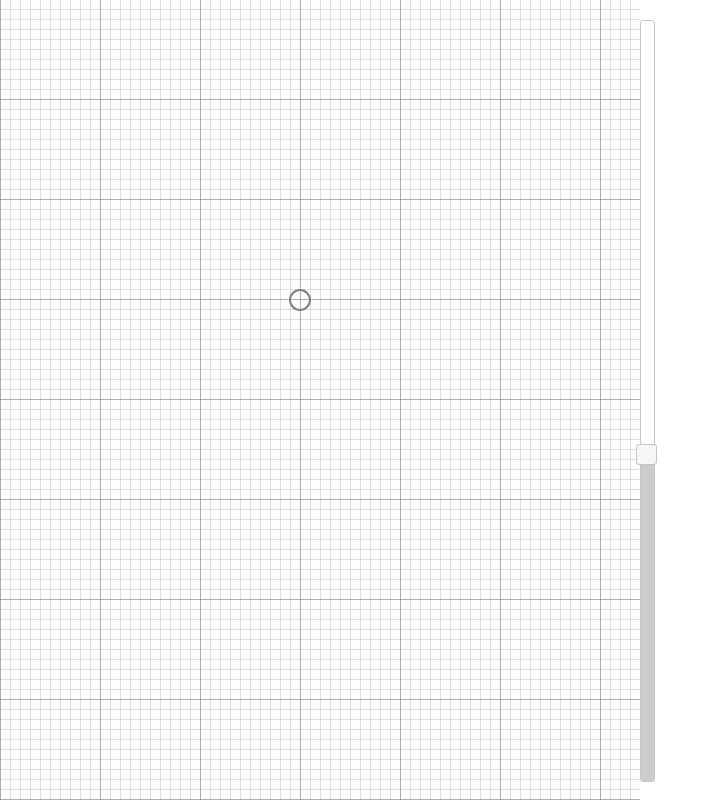
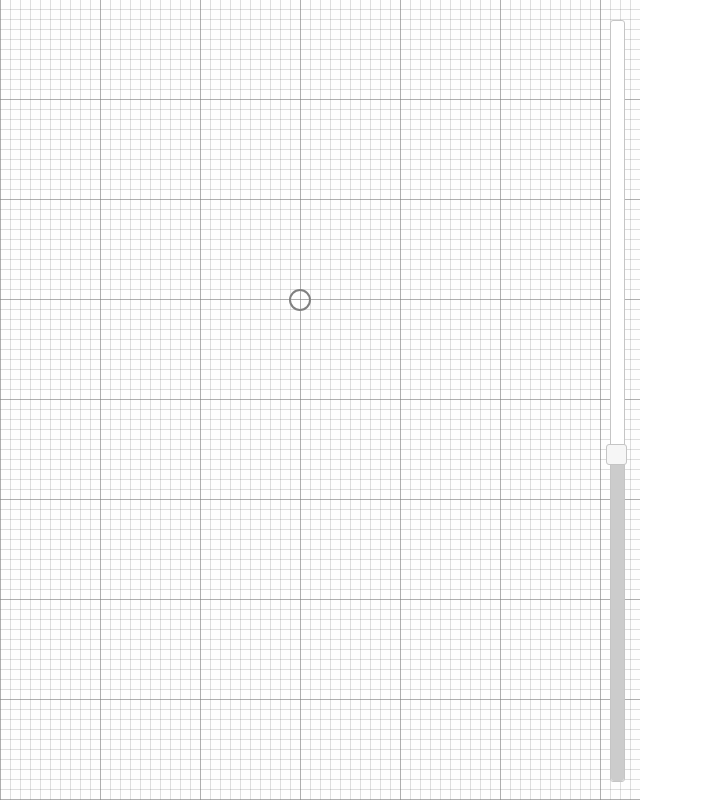
Before and after one commit to epsiro/pcb-footprint-editor, a plain HTML site: page index.html in a window 1280 px wide. Shown: the whole page, without its empty margins (0-720 px from the left). Drawn offline with nearby package versions, Linux system fonts and the light colour scheme.

Commit message:
moved zoom slider into graphical editor

```diff
--- a/style.css
+++ b/style.css
@@ -31,7 +31,7 @@ div#code {
 div#zoom_slider {
     position: fixed;
     top: 20px;
-    left: 50%;
+    left: calc(50% - 30px );
     height: calc(100% - 40px);
 }
 
```
